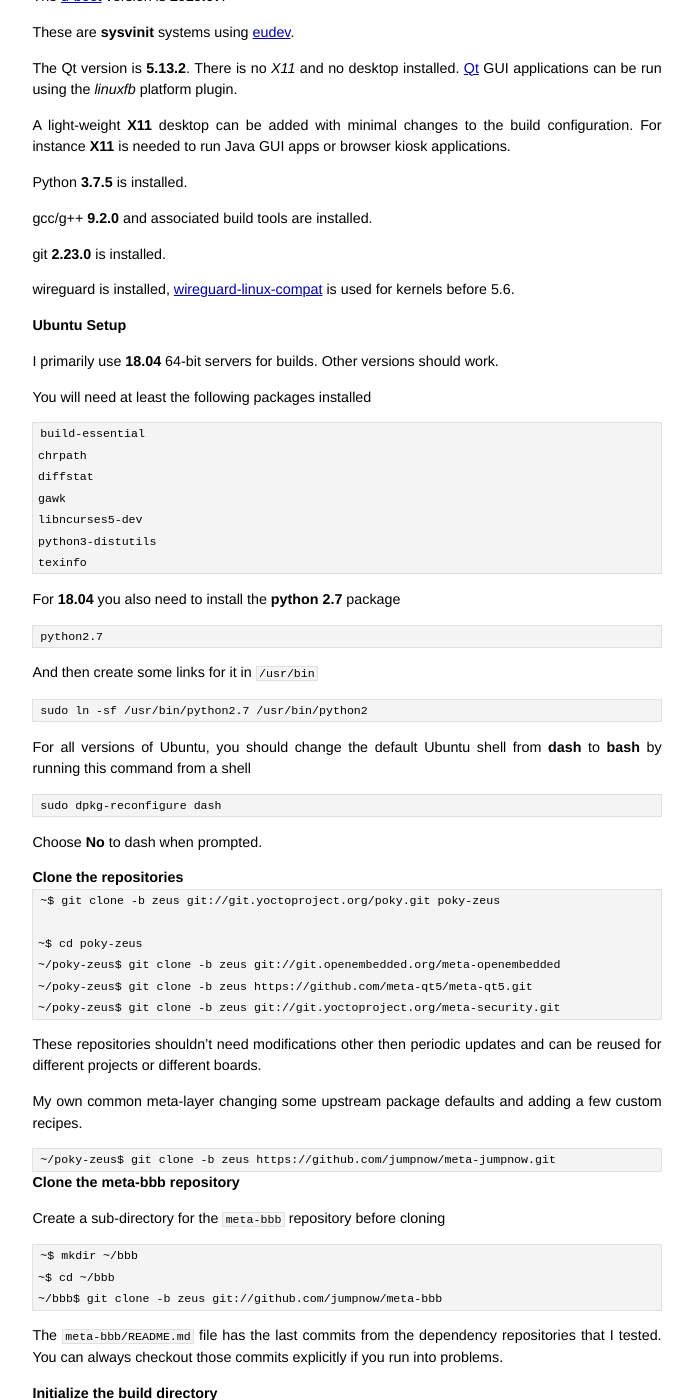
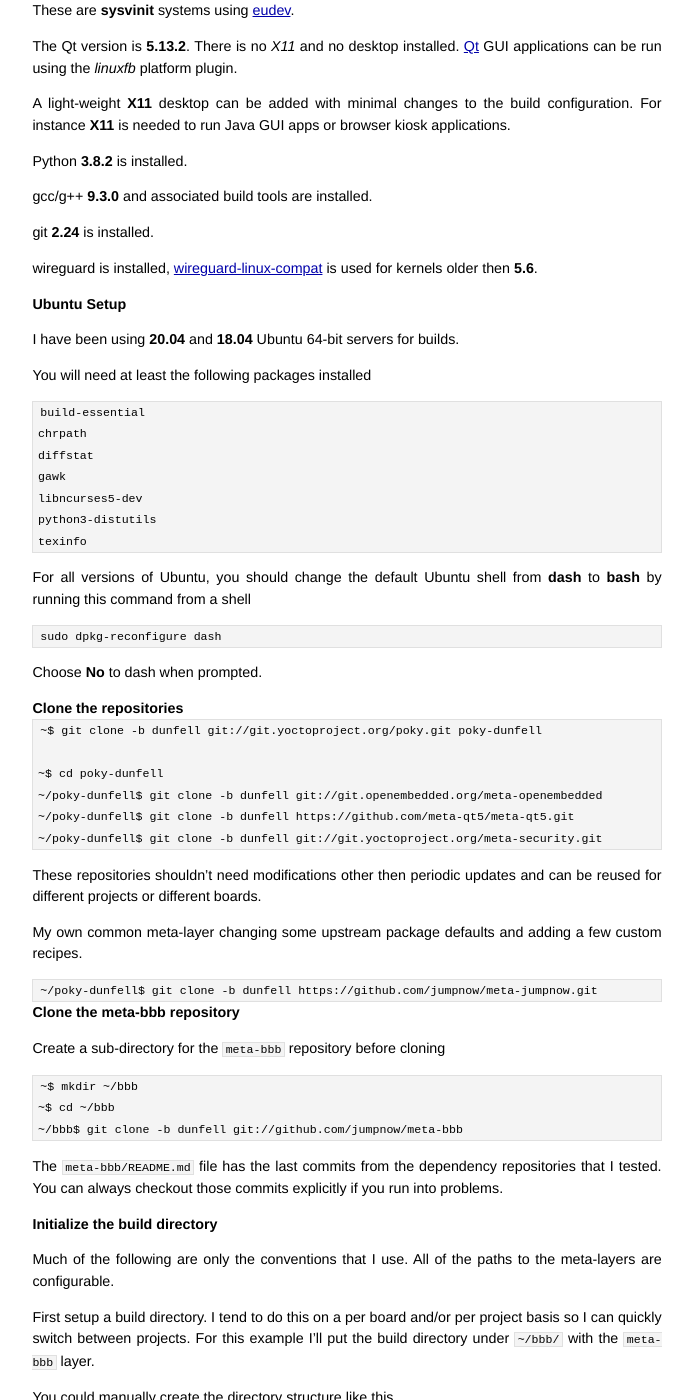
Before and after one commit to jumpnow/jumpnowtek-site, a Jekyll site: the page built from _posts/2015-06-08-BeagleBone-Systems-with-Yocto.md, in a window 1280 px wide and 1400 px high, scrolled down 594 px. Shown: the whole window, without its empty margins (293-986 px from the left). Built offline with Jekyll 4.4.1, drawn with Linux system fonts in a browser that asks for light colours; some of the changed text lies outside the part shown.

Commit message:
Upgrades kernel and dunfell

```diff
--- a/_posts/2015-06-08-BeagleBone-Systems-with-Yocto.md
+++ b/_posts/2015-06-08-BeagleBone-Systems-with-Yocto.md
@@ -2,28 +2,28 @@
 layout: post
 title: Building BeagleBone Systems with Yocto
 description: "Building customized systems for the BeagleBones using tools from the Yocto Project"
-date: 2020-04-03 07:45:00
+date: 2020-06-05 07:00:00
 categories: beaglebone
 tags: [linux, beaglebone, yocto]
 ---
 
-Building systems for [BeagleBone Black][bbb] and [BeagleBone Green][bbg] boards using tools from the [Yocto Project][Yocto].
+Building systems for [BeagleBone Black][bbb], [BeagleBone Green][bbg] and [PocketBeagle][pocket] boards using tools from the [Yocto Project][Yocto].
 
 Yocto is a set of tools for building a custom embedded Linux distribution. The systems are usually targeted at particular applications like commercial products.
 
-Yocto uses **meta-layers** to define the configuration for a system build. Within each meta-layer are recipes, classes and configuration files that support the primary build tool, a python framework called **bitbake**.
+Yocto uses **meta-layers** to define the configuration for a system build. Within each meta-layer are recipes, classes and configuration files that support the primary python build tool, **bitbake**.
 
-The [meta-bbb][meta-bbb] layer generates some basic systems with packages that support C, C++, [Qt5][qt], Perl and Python development, the languages and tools I commonly use. Other languages are supported of course.
+The [meta-bbb][meta-bbb] layer generates some basic systems with packages that support C, C++, [Qt5][qt], Perl and Python development, the languages and tools I commonly use. Other languages are supported.
 
 I use this layer as a template when starting new BeagleBone projects.
 
 ### System Info
 
-The Yocto version is **3.0** the `[zeus]` branch.
+The Yocto version is **3.1** the `[dunfell]` branch.
 
-The default kernel is **5.6** Recipes for **4.19** and **5.4** LTS kernels are also available.
+The default kernel is **5.7**. Recipes for **5.6** and the **5.4** LTS kernel are also available.
 
-The [u-boot][uboot] version is **2019.07**.
+The [u-boot][uboot] version is **2020.01**.
 
 These are **sysvinit** systems using [eudev][eudev].
 
@@ -31,17 +31,17 @@
 
 A light-weight **X11** desktop can be added with minimal changes to the build configuration. For instance **X11** is needed to run Java GUI apps or browser kiosk applications.
 
-Python **3.7.5** is installed.
+Python **3.8.2** is installed.
 
-gcc/g++ **9.2.0** and associated build tools are installed.
+gcc/g++ **9.3.0** and associated build tools are installed.
 
-git **2.23.0** is installed.
+git **2.24** is installed.
 
-wireguard is installed, [wireguard-linux-compat][wireguard-linux-compat] is used for kernels before 5.6.
+wireguard is installed, [wireguard-linux-compat][wireguard-linux-compat] is used for kernels older then **5.6**.
 
 ### Ubuntu Setup
 
-I primarily use **18.04** 64-bit servers for builds. Other versions should work.
+I have been using **20.04** and **18.04** Ubuntu 64-bit servers for builds.
 
 You will need at least the following packages installed
 
@@ -53,14 +53,6 @@
     python3-distutils
     texinfo
 
-For **18.04** you also need to install the **python 2.7** package
-
-    python2.7
-
-And then create some links for it in `/usr/bin`
-
-    sudo ln -sf /usr/bin/python2.7 /usr/bin/python2
-
 For all versions of Ubuntu, you should change the default Ubuntu shell from **dash** to **bash** by running this command from a shell
 
     sudo dpkg-reconfigure dash
@@ -69,18 +61,18 @@
 
 ### Clone the repositories
 
-    ~$ git clone -b zeus git://git.yoctoproject.org/poky.git poky-zeus
+    ~$ git clone -b dunfell git://git.yoctoproject.org/poky.git poky-dunfell
 
-    ~$ cd poky-zeus
-    ~/poky-zeus$ git clone -b zeus git://git.openembedded.org/meta-openembedded
-    ~/poky-zeus$ git clone -b zeus https://github.com/meta-qt5/meta-qt5.git
-    ~/poky-zeus$ git clone -b zeus git://git.yoctoproject.org/meta-security.git
+    ~$ cd poky-dunfell
+    ~/poky-dunfell$ git clone -b dunfell git://git.openembedded.org/meta-openembedded
+    ~/poky-dunfell$ git clone -b dunfell https://github.com/meta-qt5/meta-qt5.git
+    ~/poky-dunfell$ git clone -b dunfell git://git.yoctoproject.org/meta-security.git
 
 These repositories shouldn't need modifications other then periodic updates and can be reused for different projects or different boards.
 
 My own common meta-layer changing some upstream package defaults and adding a few custom recipes.
 
-    ~/poky-zeus$ git clone -b zeus https://github.com/jumpnow/meta-jumpnow.git
+    ~/poky-dunfell$ git clone -b dunfell https://github.com/jumpnow/meta-jumpnow.git
 
 ### Clone the meta-bbb repository
 
@@ -88,7 +80,7 @@
 
     ~$ mkdir ~/bbb
     ~$ cd ~/bbb
-    ~/bbb$ git clone -b zeus git://github.com/jumpnow/meta-bbb
+    ~/bbb$ git clone -b dunfell git://github.com/jumpnow/meta-bbb
 
 The `meta-bbb/README.md` file has the last commits from the dependency repositories that I tested. You can always checkout those commits explicitly if you run into problems.
 
@@ -105,7 +97,7 @@
 
 Or you could use the *Yocto* environment script `oe-init-build-env` like this passing in the path to the build directory
 
-    ~$ source poky-zeus/oe-init-build-env ~/bbb/build
+    ~$ source poky-dunfell/oe-init-build-env ~/bbb/build
 
 The *Yocto* environment script will create the build directory if it does not already exist.
 
@@ -129,7 +121,7 @@
 For example, if your directory structure does not look exactly like this, you will need to modify `bblayers.conf`
 
 
-    ~/poky-zeus/
+    ~/poky-dunfell/
          meta-jumpnow/
          meta-openembedded/
          meta-qt5/
@@ -204,7 +196,7 @@
 
 You need to [source][source-script] the Yocto environment into your shell before you can use [bitbake][bitbake]. The `oe-init-build-env` will not overwrite your customized conf files.
 
-    ~$ source poky-zeus/oe-init-build-env ~/bbb/build
+    ~$ source poky-dunfell/oe-init-build-env ~/bbb/build
 
     ### Shell environment set up for builds. ###
 
@@ -249,7 +241,7 @@
 
     inherit core-image
 
-which is `poky-zeus/meta/classes/core-image.bbclass` and pulls in some required base packages.  This is useful to know if you create your own image recipe.
+which is `poky-dunfell/meta/classes/core-image.bbclass` and pulls in some required base packages.  This is useful to know if you create your own image recipe.
 
 #### qt5-image
 
@@ -359,11 +351,11 @@
 
 For instance, if I had this in the `local.conf`
 
-    TMPDIR = "/oe7/bbb/tmp-zeus"
+    TMPDIR = "/oe7/bbb/tmp-dunfell"
 
 Then I would export this environment variable before running `copy_boot.sh`
 
-    ~/bbb/meta-bbb/scripts$ export OETMP=/oe7/bbb/tmp-zeus
+    ~/bbb/meta-bbb/scripts$ export OETMP=/oe7/bbb/tmp-dunfell
 
 Then run the `copy_boot.sh` script passing the location of SD card
 
@@ -395,7 +387,7 @@
 
     ~$ sudo umount /dev/sdb1
     ~$ sudo umount /dev/sdb2
-    ~$ export OETMP=/oe7/bbb/tmp-zeus
+    ~$ export OETMP=/oe7/bbb/tmp-dunfell
     ~$ cd bbb/meta-bbb/scripts
     ~/bbb/meta-bbb/scripts$ ./copy_boot.sh sdb
     ~/bbb/meta-bbb/scripts$ ./copy_rootfs.sh sdb console bbb2
@@ -492,16 +484,19 @@
 
 To display the list of available packages from the **meta-** repositories included in **bblayers.conf**
 
-    ~$ source poky-zeus/oe-init-build-env ~/bbb/build
+    ~$ source poky-dunfell/oe-init-build-env ~/bbb/build
     ~/bbb/build$ bitbake -s
 
-Once you have the package name, you can choose to either
+Once you have the package name, you need to get it into the **IMAGE_INSTALL** variable one way or another.
+
+Some options
 
 1. Add the new package to the **console-image** or **qt5-image**.
 
 2. Create a new image file and either include the **console-image** the way the **qt5-image** does or create a complete new image recipe.
 
-The new package needs to get included directly in the **IMAGE_INSTALL** variable or indirectly through another variable in the image file.
+3. Append the package to the **IMAGE_INSTALL** variable in local.conf
+
 
 #### Customizing the Kernel
 
```
Also changed, not shown: other parts of _posts/2015-06-08-BeagleBone-Systems-with-Yocto.md (+3 -3 lines), _posts/2014-02-21-Duovero-Systems-with-Yocto.md (+19 -19 lines), _posts/2014-02-28-Wandboard-Systems-with-Yocto.md (+3 -3 lines), _posts/2015-12-04-Raspberry-Pi-Systems-with-Yocto.md (+26 -39 lines), _posts/2018-01-24-Odroid-C2-Systems-with-Yocto.md (+19 -19 lines).
